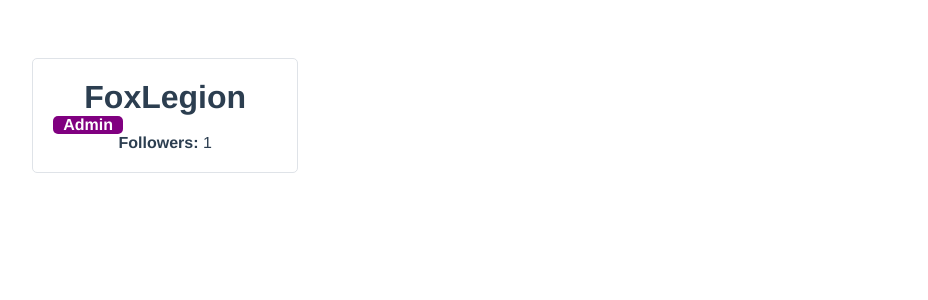
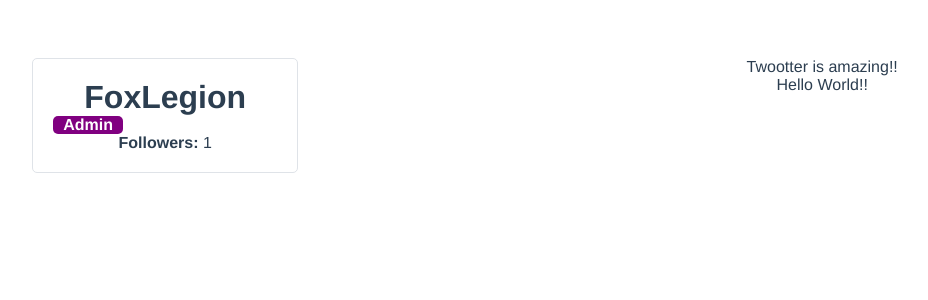
Before and after one commit to GersonST/twootter, a Vue app: page / in a window 1280 px wide. Shown: the top 300 px of the page, without its empty margins (39-967 px from the left). Built offline with nearby package versions, Linux system fonts and the light colour scheme.

Commit message:
Monstrando os twoots
Para varrer um array e mostrar todos os seus componentes, utilizamos o v-for do Vue

```diff
--- a/src/components/UserProfile.vue
+++ b/src/components/UserProfile.vue
@@ -7,7 +7,15 @@
         <strong>Followers: </strong> {{ followers }}
       </div>
     </div>
-    <div class="user-profile_twoots-wrapper"></div>
+    <div class="user-profile_twoots-wrapper">
+      <div
+        class="user-profile_twoot"
+        v-for="twoot in user.twoots"
+        :key="twoot.id"
+      >
+        {{ twoot.content }}
+      </div>
+    </div>
   </div>
 </template>
 
```
